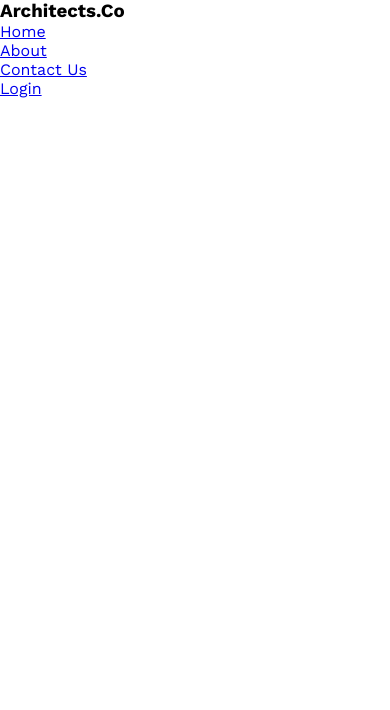
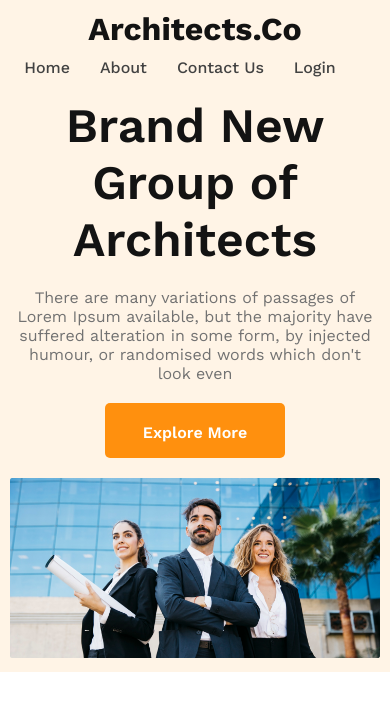
Before and after one commit to masum237/architects-project, a plain HTML site: page index.html in a window 390 px wide. Drawn offline with nearby package versions, Linux system fonts and the light colour scheme.

Commit message:
banner responsive done

```diff
--- a/index.html
+++ b/index.html
@@ -9,7 +9,7 @@
   <body>
     <header>
       <nav>
-        <h3>Architects.Co</h3>
+        <h3 class="nav-title">Architects.Co</h3>
         <ul>
           <li><a href="#">Home</a></li>
           <li><a href="#">About</a></li>
@@ -17,6 +17,14 @@
           <li><a href="#">Login</a></li>
         </ul>
       </nav>
+      <div class="banner">
+        <div class="banner-content">
+          <h1 class="banner-title">Brand New Group of Architects</h1>
+          <p class="banner-description">There are many variations of passages of Lorem Ipsum available, but the majority have suffered alteration in some form, by injected humour, or randomised words which don't look even</p>
+          <button class="btn">Explore More</button>
+        </div>
+        <img src="./images/banner.png" alt="" />
+      </div>
     </header>
   </body>
 </html>
--- a/style.css
+++ b/style.css
@@ -5,3 +5,84 @@
   margin: 0;
   font-family: "Work Sans", sans-serif;
 }
+header {
+  background: rgba(255, 144, 14, 0.1);
+  padding: 50px 120px;
+}
+nav {
+  display: flex;
+  justify-content: space-between;
+  align-items: center;
+}
+nav > ul {
+  display: flex;
+}
+nav li {
+  list-style: none;
+  margin-right: 30px;
+  font-weight: 500;
+  font-size: 1rem;
+}
+nav li a {
+  text-decoration: none;
+  color: #424242;
+}
+.nav-title {
+  font-size: 2rem;
+  font-weight: 700;
+  color: #131313;
+}
+
+.banner-content {
+  max-width: 700px;
+  text-align: center;
+  margin: 0 auto;
+}
+.banner-title {
+  font-size: 3rem;
+  font-weight: 600;
+  color: #131313;
+  padding-top: 20px;
+}
+.banner-description {
+  color: #727272;
+  font-size: 1rem;
+  padding: 20px 0;
+}
+.btn {
+  width: 180px;
+  height: 55px;
+  border-radius: 5px;
+  background: #ff900e;
+  color: white;
+  font-size: 1rem;
+  text-align: center;
+  font-weight: 600;
+  padding: 20px 25px;
+  border: 0;
+  cursor: pointer;
+}
+.banner img {
+  margin-top: 20px;
+  width: 100%;
+}
+
+@media screen and (max-width: 576px) {
+  header {
+    padding: 10px;
+  }
+  nav {
+    flex-direction: column;
+    gap: 10px;
+  }
+}
+
+@media screen and (min-width: 576px) and (max-width: 960px) {
+  nav {
+    flex-direction: column;
+    gap: 20px;
+  }
+  header {
+    padding: 50px;
+  }
+}
```
